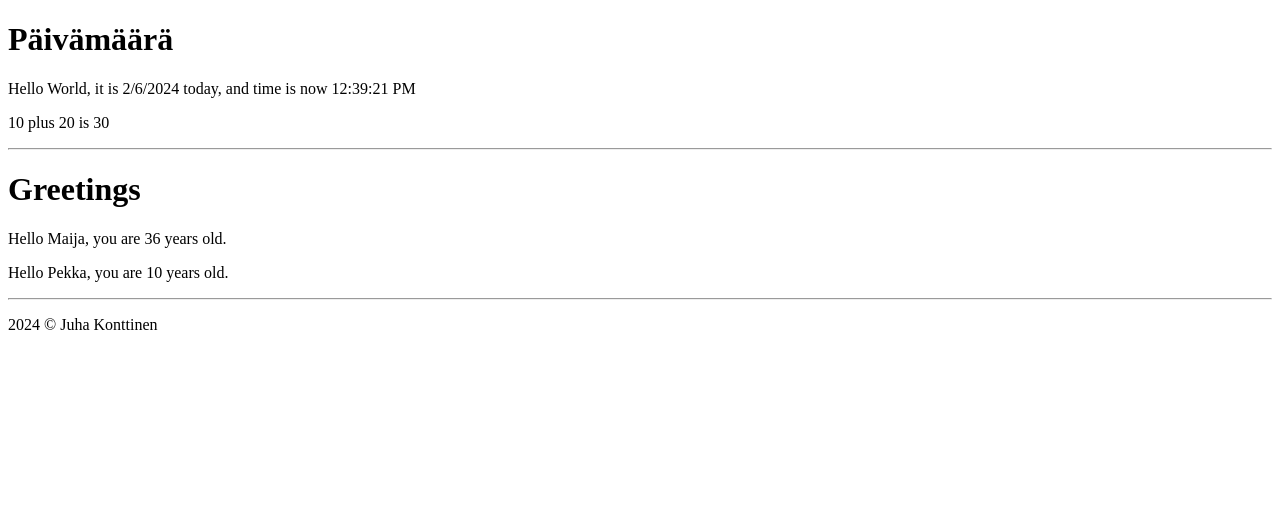
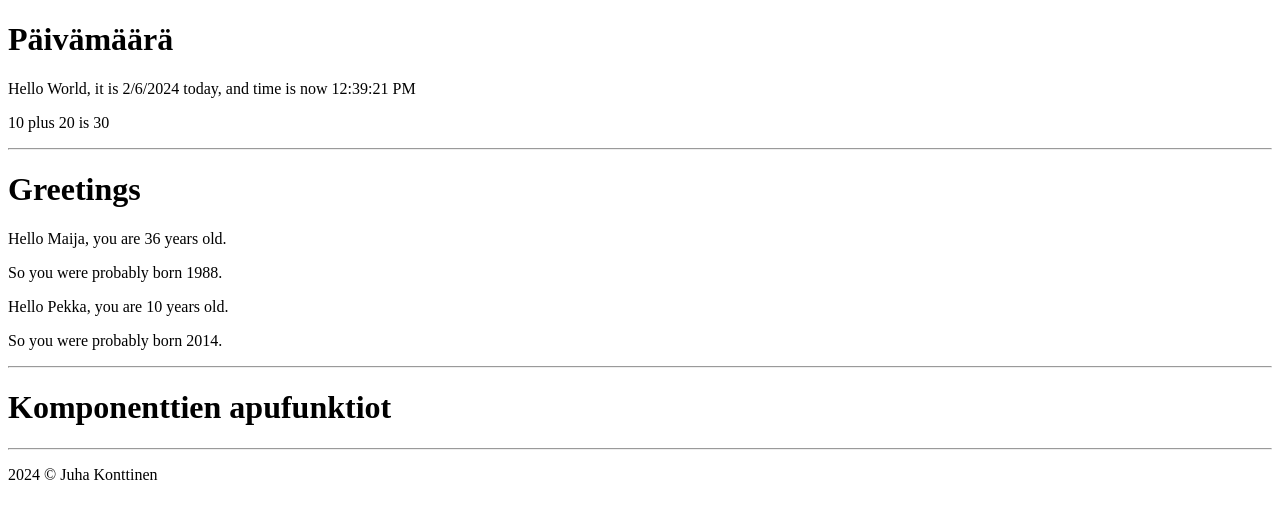
Before and after one commit to konjuable/01-part1-react, a React (Vite) app: page / in a window 1280 px wide. Shown: the top 518 px of the page. Built offline with nearby package versions, Linux system fonts and the light colour scheme.

Commit message:
Lisätty komponenttin apufunktio bornYear(), bornYear laskee arvion henkilön syntymävuodesta iän perusteella.

```diff
--- a/src/App.jsx
+++ b/src/App.jsx
@@ -1,9 +1,14 @@
 const Hello = (props) => {
+  const bornYear = () => {
+    const yearNow = new Date().getFullYear();
+    return yearNow - props.age;
+  };
   return (
     <section>
       <p>
         Hello {props.name}, you are {props.age} years old.
       </p>
+      <p>So you were probably born {bornYear()}.</p>
     </section>
   );
 };
@@ -47,6 +52,8 @@
       <Hello name="Maija" age={26 + 10} />
       <Hello name={nimi} age={ika} />
 
+      <hr></hr>
+      <h1>Komponenttien apufunktiot</h1>
       <Footer />
     </>
   );
```
